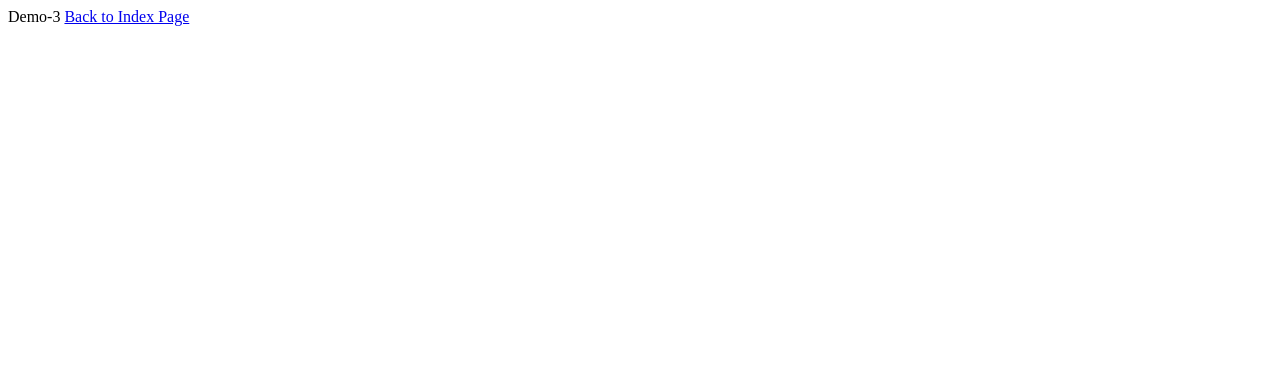
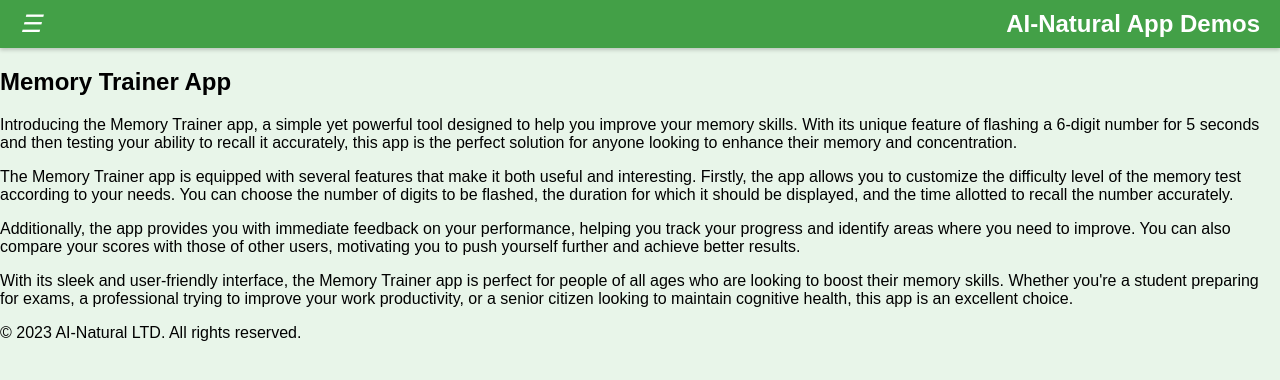
Before and after one commit to SamuelAina/My-GitHub-Demo-Pages, a plain HTML site: page Demo3.html in a window 1280 px wide. Drawn offline with Linux system fonts and the light colour scheme; a web font is replaced by a local one.

Commit message:
Update Demo3.html

```diff
--- a/Demo3.html
+++ b/Demo3.html
@@ -1,11 +1,20 @@
+<!DOCTYPE html>
 <html lang="en">
-    <head>
-        <title>Demo 3</title>
-        <meta charset="utf-8">
-        <meta name="viewport" content="width=device-width, initial-scale=1">
-    </head>
-<body>Demo-3
-
-    <a href="index.html">Back to Index Page</a>
+<head>
+    <title>Memory Trainer app</title>
+</head>
+<body>
+    <div id="header"></div>
+    <main>
+		<section>
+		  <h1>Memory Trainer App</h1>
+		  <p>Introducing the Memory Trainer app, a simple yet powerful tool designed to help you improve your memory skills. With its unique feature of flashing a 6-digit number for 5 seconds and then testing your ability to recall it accurately, this app is the perfect solution for anyone looking to enhance their memory and concentration.</p>
+		  <p>The Memory Trainer app is equipped with several features that make it both useful and interesting. Firstly, the app allows you to customize the difficulty level of the memory test according to your needs. You can choose the number of digits to be flashed, the duration for which it should be displayed, and the time allotted to recall the number accurately.</p>
+		  <p>Additionally, the app provides you with immediate feedback on your performance, helping you track your progress and identify areas where you need to improve. You can also compare your scores with those of other users, motivating you to push yourself further and achieve better results.</p>
+		  <p>With its sleek and user-friendly interface, the Memory Trainer app is perfect for people of all ages who are looking to boost their memory skills. Whether you're a student preparing for exams, a professional trying to improve your work productivity, or a senior citizen looking to maintain cognitive health, this app is an excellent choice.</p>
+		</section>
+    </main>
+    <div id="footer"></div>
+    <script src="templateLoader.js"></script>
 </body>
 </html>
```
